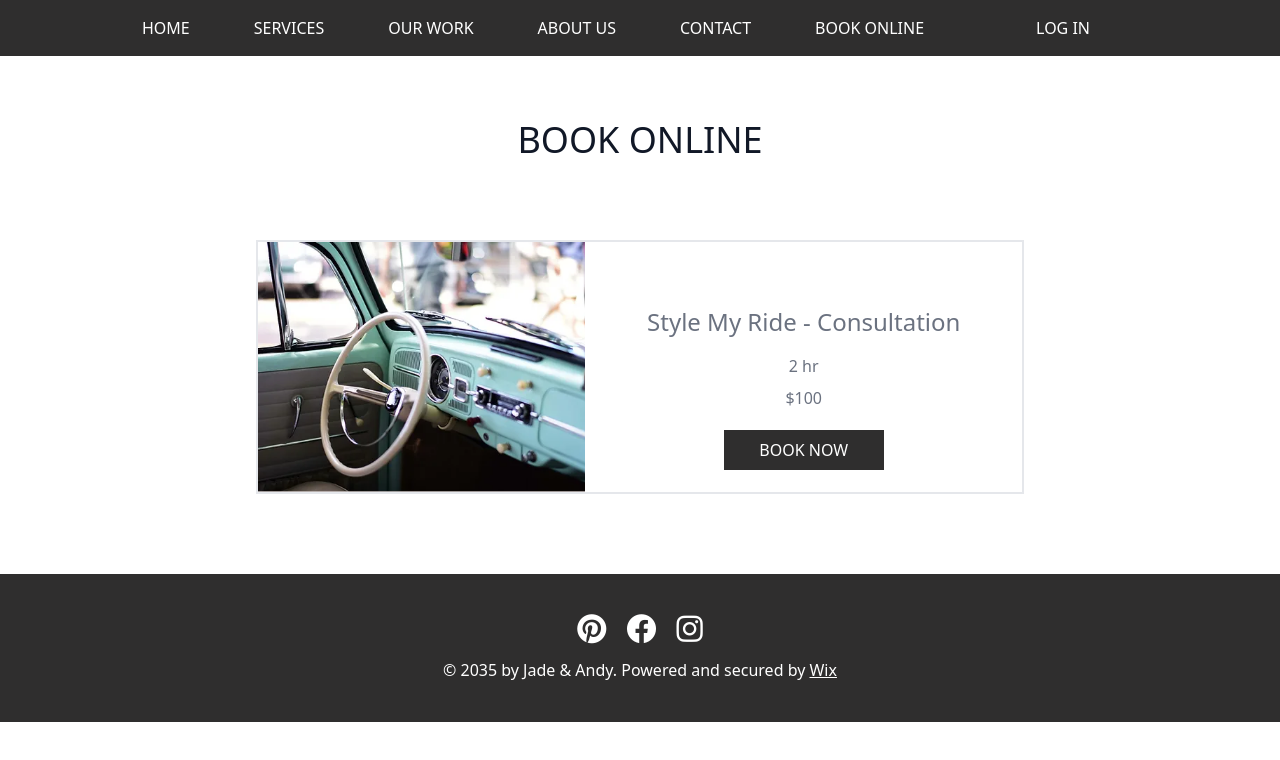
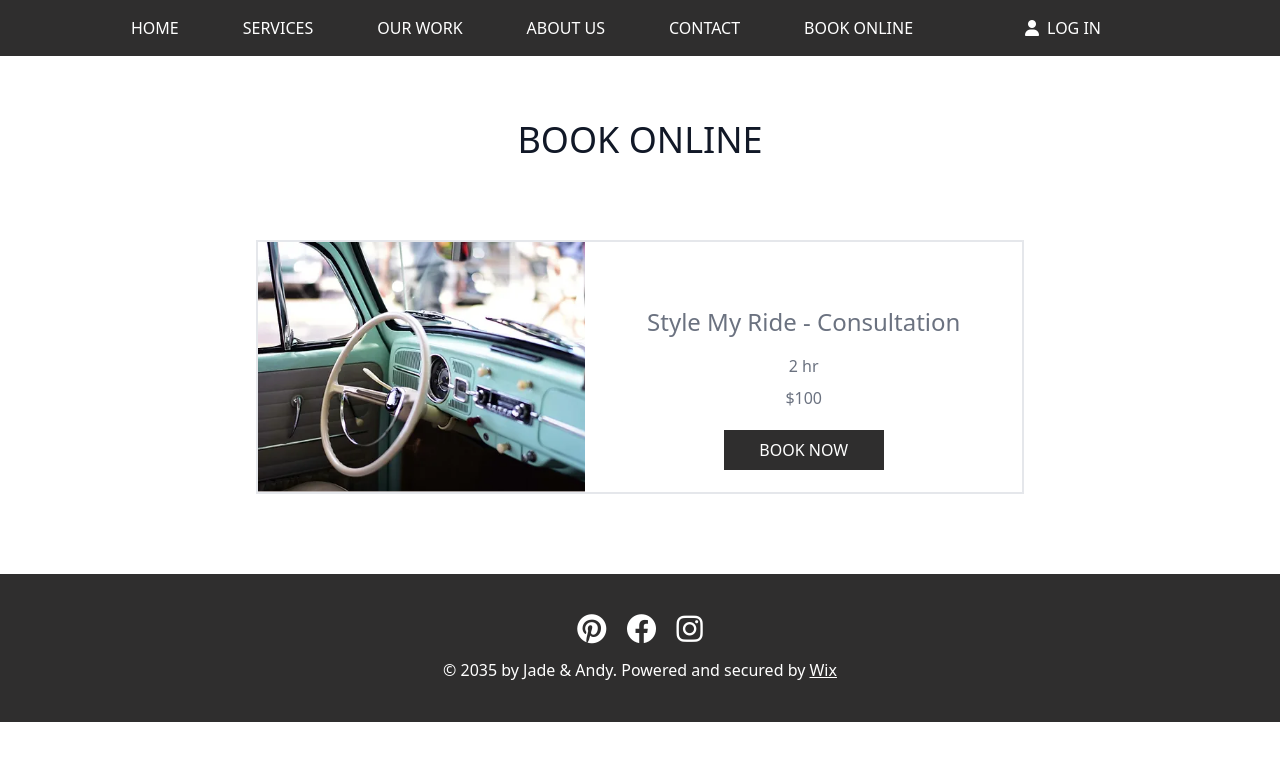
Before and after one commit to teaneziri/Tailwind-project, a plain HTML site: page book-online.html in a window 1280 px wide. Drawn offline with nearby package versions, Linux system fonts and the light colour scheme.

Commit message:
some little changes

```diff
--- a/book-online.css
+++ b/book-online.css
@@ -14,5 +14,5 @@ footer i {
 }
 
 .btn-hover {
-  background: red;
+  background: gray;
 }
--- a/book-online.html
+++ b/book-online.html
@@ -20,15 +20,19 @@
     >
       <div class="menu">
         <ul class="flex">
-          <li class="px-8"><a href="#">Home</a></li>
-          <li class="px-8"><a href="#">Services</a></li>
-          <li class="px-8"><a href="#">Our Work</a></li>
-          <li class="px-8"><a href="#">About Us</a></li>
-          <li class="px-8"><a href="#">Contact</a></li>
-          <li class="px-8"><a href="#">Book Online</a></li>
+          <li class="px-8 hover:text-gray-400">
+            <a href="index.html">Home</a>
+          </li>
+          <li class="px-8 hover:text-gray-400"><a href="#">Services</a></li>
+          <li class="px-8 hover:text-gray-400"><a href="#">Our Work</a></li>
+          <li class="px-8 hover:text-gray-400"><a href="#">About Us</a></li>
+          <li class="px-8 hover:text-gray-400"><a href="#">Contact</a></li>
+          <li class="px-8 hover:text-gray-400"><a href="#">Book Online</a></li>
         </ul>
       </div>
-      <div class="px-20"><a href="#">Log in</a></div>
+      <div class="px-20">
+        <a href="#"><i class="fa-solid fa-user mr-2"></i>Log in</a>
+      </div>
     </div>
 
     <section id="services" class="pt-16 bg-cover bg-center">
```
Also changed, not shown: index.html (+15 -9 lines).
